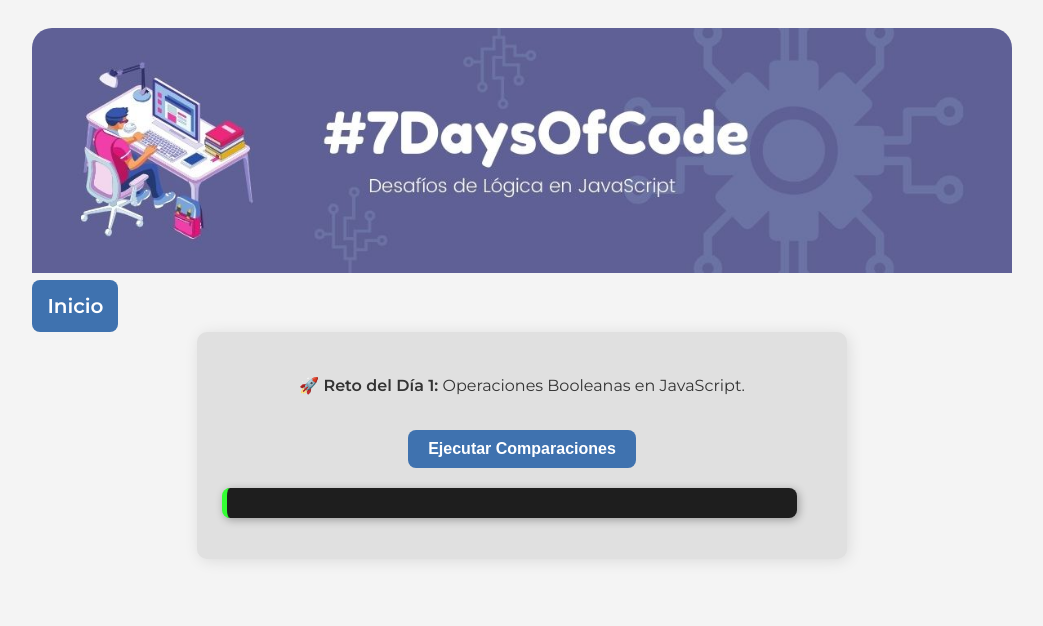
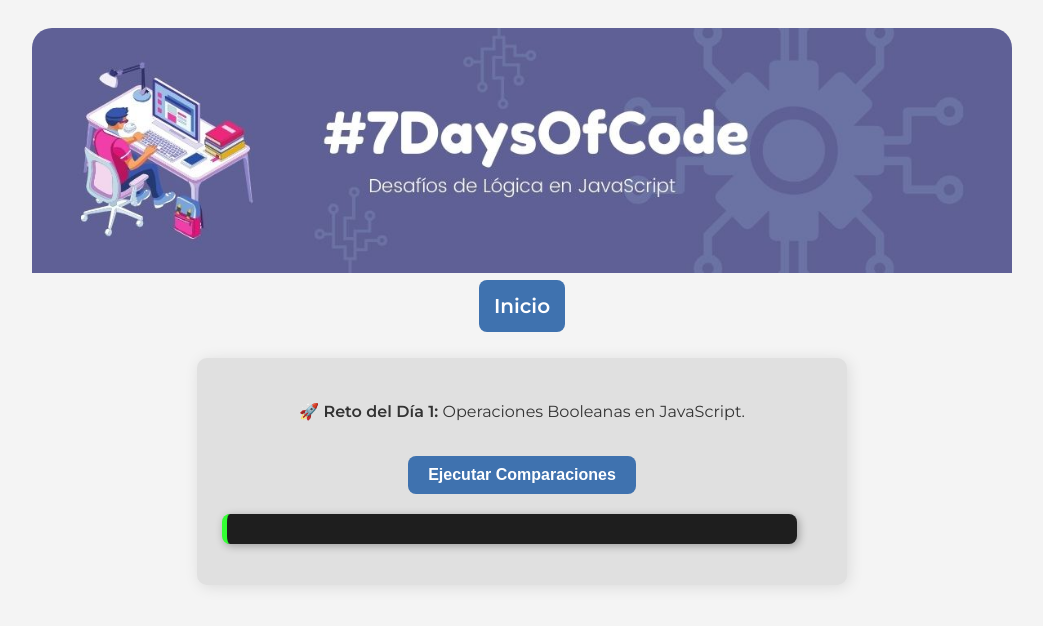
Before and after one commit to PamelaOrmeno/7DaysOfCode, a plain HTML site: page dia1.html in a window 1280 px wide. Shown: the whole page, without its empty margins (118-1161 px from the left). Drawn offline with Linux system fonts and the light colour scheme.

Commit message:
Actualización sitio resposive

```diff
--- a/dia1.html
+++ b/dia1.html
@@ -14,7 +14,7 @@
         <div class="retos-container">
             <a class="header__menu__link" href="index.html">Inicio</a>
         </div>
-    </header>
+    </header><br>
     <div class="container">
         <p><strong>🚀 Reto del Día 1:</strong> Operaciones Booleanas en JavaScript.</p>
                 <div> <button onclick="compararValores()" id="btnCompararValores">Ejecutar Comparaciones</button></div>
--- a/styles/style.css
+++ b/styles/style.css
@@ -1,4 +1,16 @@
 @import url('https://fonts.googleapis.com/css2?family=Krona+One&family=Montserrat:wght@400;600&display=swap');
+
+@media (min-width: 1024px) {
+    .retos-container {
+        flex-direction: row;
+    }
+}
+
+@media (max-width: 1023px) {
+    .retos-container {
+        flex-direction: column;
+    }
+}
 
 :root {
     --color-primario: #F4F4F4;  /* Gris claro, limpio */
@@ -68,9 +80,10 @@ h1 {
     box-shadow: 2px 2px 15px rgba(0, 0, 0, 0.1);
 }
 .retos-container {
-    text-align: left;
-    max-width: 80%; /* Ajusta el ancho según necesites */
-    margin: auto; /* Centra el contenedor */
+    display: flex;
+    flex-direction: row;
+   justify-content: center;
+gap: 20px;
 
 }
 
```
Also changed, not shown: dia2.html (+1 -1 lines).
